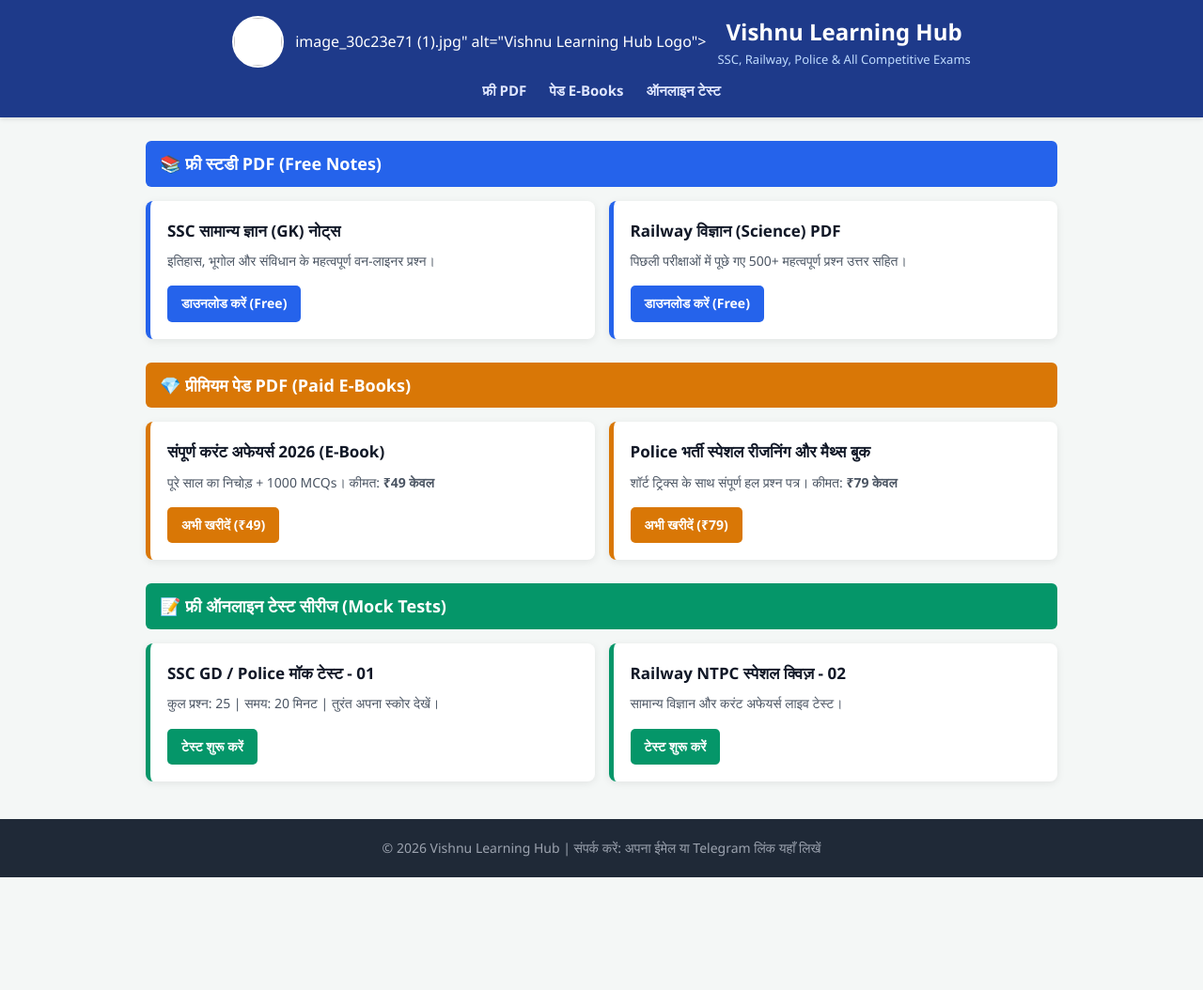
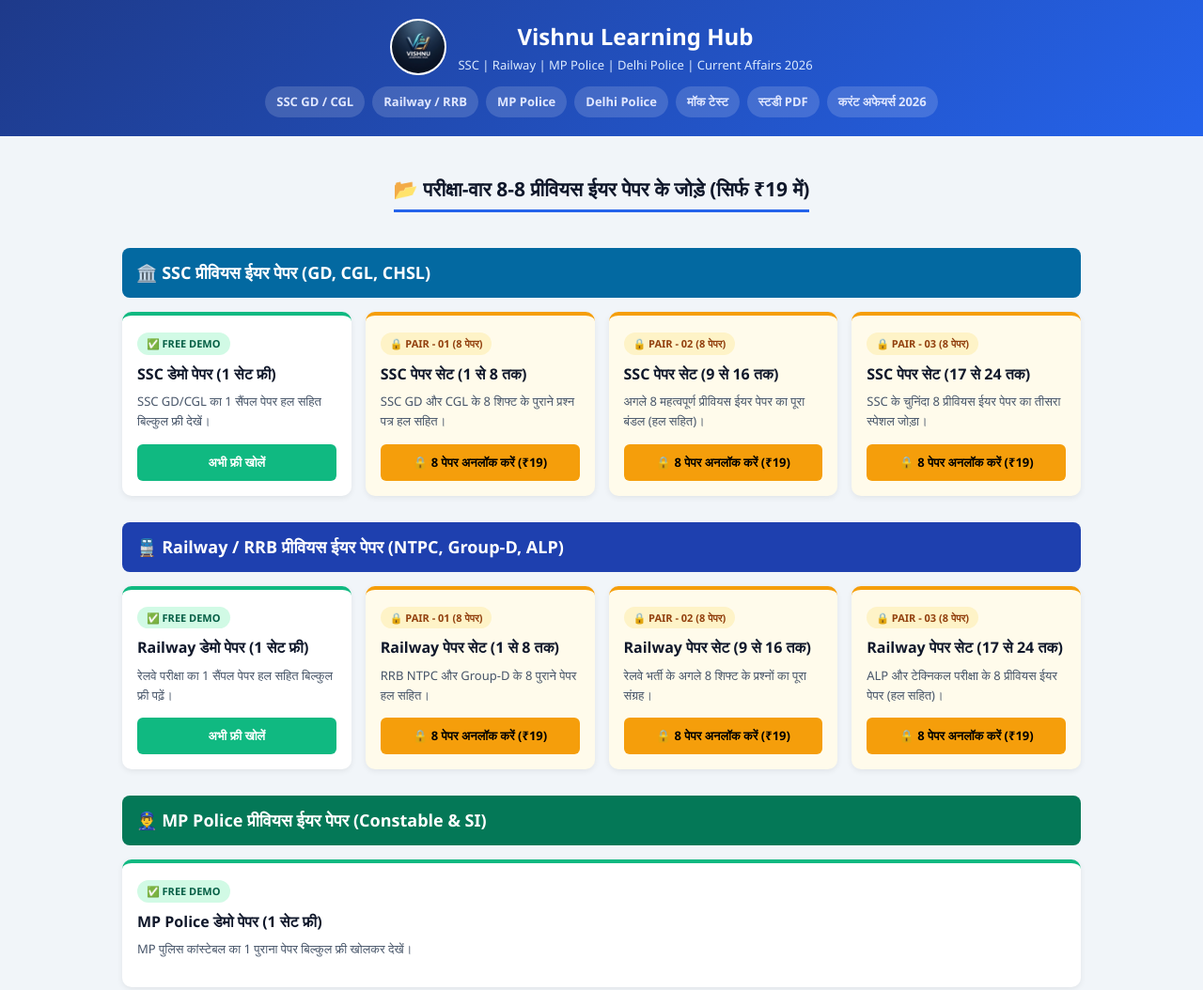
Before and after one commit to vishnu-learning-hub/vishnu-learning-hub.github.io, a plain HTML site: page index.html in a window 1280 px wide. Shown: the whole page at 94% size. Before the commit the page ends 934 px from the top, so only its background shows below. Drawn offline with Linux system fonts and the light colour scheme.

Commit message:
Update index.html with new title and content

```diff
--- a/index.html
+++ b/index.html
@@ -3,117 +3,177 @@
 <head>
     <meta charset="UTF-8">
     <meta name="viewport" content="width=device-width, initial-scale=1.0">
-    <title>Vishnu Learning Hub - SSC, Railway, Police Study Material</title>
+    <title>Vishnu Learning Hub - 8-8 Previous Year Paper Pairs & Current Affairs 2026</title>
+    <meta name="description" content="Vishnu Learning Hub - SSC GD, CGL, Railway RRB, MP Police, Delhi Police Previous Year Papers, Online Mock Tests & 2026 Current Affairs PDFs.">
+    <meta name="keywords" content="Vishnu Learning Hub, SSC GD previous year paper pdf, MP Police old paper, Railway RRB mock test, Delhi Police paper, Current Affairs 2026 PDF">
+    <meta name="author" content="Vishnu Learning Hub">
     <style>
         * { box-sizing: border-box; margin: 0; padding: 0; font-family: 'Segoe UI', Tahoma, sans-serif; }
-        body { background-color: #f4f7f6; color: #333; line-height: 1.6; }
+        body { background-color: #f1f5f9; color: #1e293b; line-height: 1.6; }
 
-        /* हेडर और लोगो डिजाइन */
-        header { background: #1e3a8a; color: white; padding: 15px 20px; text-align: center; box-shadow: 0 2px 5px rgba(0,0,0,0.1); }
-        .logo-container { display: flex; align-items: center; justify-content: center; gap: 12px; margin-bottom: 10px; }
-        .logo-container img { width: 55px; height: 55px; border-radius: 50%; border: 2px solid #fff; object-fit: cover; background: #fff; }
+        /* हेडर */
+        header { background: linear-gradient(135deg, #1e3a8a, #2563eb); color: white; padding: 20px 15px; text-align: center; }
+        .logo-container { display: flex; align-items: center; justify-content: center; gap: 12px; margin-bottom: 8px; }
+        .logo-container img { width: 60px; height: 60px; border-radius: 50%; border: 2px solid #fff; object-fit: cover; background: #fff; }
         header h1 { font-size: 24px; }
-        nav { margin-top: 10px; }
-        nav a { color: #e0e7ff; text-decoration: none; margin: 0 10px; font-weight: bold; font-size: 15px; }
-        nav a:hover { color: #fbbf24; }
+        nav { margin-top: 12px; display: flex; flex-wrap: wrap; justify-content: center; gap: 8px; }
+        nav a { color: #e0e7ff; text-decoration: none; font-weight: bold; font-size: 13px; background: rgba(255,255,255,0.15); padding: 6px 12px; border-radius: 20px; }
+        nav a:hover { background: #fbbf24; color: #000; }
 
-        /* मुख्य सेक्शन */
-        .container { max-width: 1000px; margin: 20px auto; padding: 0 15px; }
-        .section-title { background: #2563eb; color: white; padding: 10px 15px; border-radius: 6px; margin: 25px 0 15px; font-size: 18px; }
+        /* कंटेनर और सेक्शन */
+        .container { max-width: 1050px; margin: 20px auto; padding: 0 15px; }
+        .main-heading { text-align: center; font-size: 21px; color: #0f172a; margin: 20px 0 10px; border-bottom: 3px solid #2563eb; display: inline-block; padding-bottom: 5px; }
+        .section-header { display: flex; justify-content: space-between; align-items: center; background: #0f172a; color: white; padding: 12px 15px; border-radius: 8px; margin: 28px 0 15px; }
+        .section-header.ssc { background: #0369a1; }
+        .section-header.railway { background: #1e40af; }
+        .section-header.mppolice { background: #047857; }
+        .section-header.delhipolice { background: #4338ca; }
+        .section-header.ca-header { background: #991b1b; }
+        .section-header h2 { font-size: 18px; }
 
         /* कार्ड ग्रिड */
-        .grid { display: grid; grid-template-columns: repeat(auto-fit, minmax(280px, 1fr)); gap: 15px; }
-        .card { background: white; padding: 18px; border-radius: 8px; box-shadow: 0 2px 8px rgba(0,0,0,0.08); border-left: 5px solid #2563eb; }
-        .card.paid { border-left-color: #d97706; }
-        .card.test { border-left-color: #059669; }
-        .card h3 { font-size: 17px; margin-bottom: 8px; color: #111827; }
-        .card p { font-size: 14px; color: #4b5563; margin-bottom: 15px; }
+        .grid { display: grid; grid-template-columns: repeat(auto-fit, minmax(230px, 1fr)); gap: 15px; }
+        .card { background: white; padding: 16px; border-radius: 10px; box-shadow: 0 2px 6px rgba(0,0,0,0.07); position: relative; border-top: 4px solid #10b981; display: flex; flex-direction: column; justify-content: space-between; }
+        .card.locked { border-top-color: #f59e0b; background: #fffbeb; }
+        .card.ca-locked { border-top-color: #dc2626; background: #fef2f2; }
+
+        /* बैज */
+        .badge { display: inline-block; padding: 3px 10px; font-size: 11px; font-weight: bold; border-radius: 12px; margin-bottom: 8px; width: fit-content; }
+        .badge-free { background: #d1fae5; color: #065f46; }
+        .badge-paid { background: #fef3c7; color: #92400e; }
+        .badge-ca { background: #fee2e2; color: #991b1b; }
+
+        .card h3 { font-size: 16px; margin-bottom: 6px; color: #0f172a; }
+        .card p { font-size: 13px; color: #475569; margin-bottom: 14px; }
 
         /* बटन */
-        .btn { display: inline-block; padding: 8px 15px; border-radius: 5px; text-decoration: none; font-weight: bold; font-size: 14px; text-align: center; }
-        .btn-free { background: #2563eb; color: white; }
-        .btn-paid { background: #d97706; color: white; }
-        .btn-test { background: #059669; color: white; }
+        .btn { display: block; width: 100%; padding: 9px; border-radius: 6px; text-decoration: none; font-weight: bold; font-size: 13px; text-align: center; }
+        .btn-free { background: #10b981; color: white; }
+        .btn-unlock { background: #f59e0b; color: #000; }
+        .btn-ca { background: #dc2626; color: white; }
         .btn:hover { opacity: 0.9; }
 
-        /* फुटर */
-        footer { text-align: center; padding: 20px; background: #1f2937; color: #9ca3af; margin-top: 40px; font-size: 14px; }
+        /* प्रीमियम बैनर */
+        .vip-banner { background: linear-gradient(135deg, #b45309, #f59e0b); color: white; padding: 20px; border-radius: 10px; text-align: center; margin-top: 35px; }
+        .vip-banner h3 { font-size: 20px; margin-bottom: 8px; }
+        .vip-banner a { display: inline-block; background: #0f172a; color: white; padding: 10px 25px; border-radius: 6px; text-decoration: none; font-weight: bold; margin-top: 10px; }
+
+        footer { text-align: center; padding: 20px; background: #0f172a; color: #94a3b8; margin-top: 40px; font-size: 14px; }
     </style>
 </head>
 <body>
 
-    <!-- हेडर और लोगो -->
     <header>
         <div class="logo-container">
-            <!-- अपनी लोगो इमेज का नाम 'logo.png' रखकर GitHub पर अपलोड करें -->
-            <img ">image_30c23e71 (1).jpg" alt="Vishnu Learning Hub Logo">
+            <img src="image_30c23e71 (1).jpg" alt="Vishnu Learning Hub">
             <div>
                 <h1>Vishnu Learning Hub</h1>
-                <p style="font-size: 13px; color: #bfdbfe;">SSC, Railway, Police & All Competitive Exams</p>
+                <p style="font-size: 13px; color: #dbeafe;">SSC | Railway | MP Police | Delhi Police | Current Affairs 2026</p>
             </div>
         </div>
         <nav>
-            <a href="#free-pdf">फ्री PDF</a>
-            <a href="#paid-pdf">पेड E-Books</a>
-            <a href="#mock-test">ऑनलाइन टेस्ट</a>
+            <a href="#ssc-papers">SSC GD / CGL</a>
+            <a href="#railway-papers">Railway / RRB</a>
+            <a href="#mp-police-papers">MP Police</a>
+            <a href="#delhi-police-papers">Delhi Police</a>
+            <a href="#tests">मॉक टेस्ट</a>
+            <a href="#pdfs">स्टडी PDF</a>
+            <a href="#current-affairs">करंट अफेयर्स 2026</a>
         </nav>
     </header>
 
     <div class="container">
 
-        <!-- 1. फ्री पीडीएफ सेक्शन -->
-        <h2 id="free-pdf" class="section-title">📚 फ्री स्टडी PDF (Free Notes)</h2>
+        <div style="text-align: center;">
+            <h2 class="main-heading">📂 परीक्षा-वार 8-8 प्रीवियस ईयर पेपर के जोड़े (सिर्फ ₹19 में)</h2>
+        </div>
+
+        <!-- 1. SSC (GD, CGL) पेपर सेक्शन -->
+        <div id="ssc-papers" class="section-header ssc">
+            <h2>🏛️ SSC प्रीवियस ईयर पेपर (GD, CGL, CHSL)</h2>
+        </div>
         <div class="grid">
             <div class="card">
-                <h3>SSC सामान्य ज्ञान (GK) नोट्स</h3>
-                <p>इतिहास, भूगोल और संविधान के महत्वपूर्ण वन-लाइनर प्रश्न।</p>
-                <!-- नीचे Google Drive का लिंक डालें -->
-                <a href="यहाँ-अपना-GOOGLE-DRIVE-लिंक-डालें" target="_blank" class="btn btn-free">डाउनलोड करें (Free)</a>
+                <div>
+                    <span class="badge badge-free">✅ FREE DEMO</span>
+                    <h3>SSC डेमो पेपर (1 सेट फ्री)</h3>
+                    <p>SSC GD/CGL का 1 सैंपल पेपर हल सहित बिल्कुल फ्री देखें।</p>
+                </div>
+                <a href="यहाँ-SSC-फ्री-लिंक-डालें" target="_blank" class="btn btn-free">अभी फ्री खोलें</a>
             </div>
-            <div class="card">
-                <h3>Railway विज्ञान (Science) PDF</h3>
-                <p>पिछली परीक्षाओं में पूछे गए 500+ महत्वपूर्ण प्रश्न उत्तर सहित।</p>
-                <a href="यहाँ-अपना-GOOGLE-DRIVE-लिंक-डालें" target="_blank" class="btn btn-free">डाउनलोड करें (Free)</a>
+            <div class="card locked">
+                <div>
+                    <span class="badge badge-paid">🔒 PAIR - 01 (8 पेपर)</span>
+                    <h3>SSC पेपर सेट (1 से 8 तक)</h3>
+                    <p>SSC GD और CGL के 8 शिफ्ट के पुराने प्रश्न पत्र हल सहित।</p>
+                </div>
+                <a href="यहाँ-SSC-PAIR1-पेमेंट-लिंक-डालें" target="_blank" class="btn btn-unlock">🔒 8 पेपर अनलॉक करें (₹19)</a>
+            </div>
+            <div class="card locked">
+                <div>
+                    <span class="badge badge-paid">🔒 PAIR - 02 (8 पेपर)</span>
+                    <h3>SSC पेपर सेट (9 से 16 तक)</h3>
+                    <p>अगले 8 महत्वपूर्ण प्रीवियस ईयर पेपर का पूरा बंडल (हल सहित)।</p>
+                </div>
+                <a href="यहाँ-SSC-PAIR2-पेमेंट-लिंक-डालें" target="_blank" class="btn btn-unlock">🔒 8 पेपर अनलॉक करें (₹19)</a>
+            </div>
+            <div class="card locked">
+                <div>
+                    <span class="badge badge-paid">🔒 PAIR - 03 (8 पेपर)</span>
+                    <h3>SSC पेपर सेट (17 से 24 तक)</h3>
+                    <p>SSC के चुनिंदा 8 प्रीवियस ईयर पेपर का तीसरा स्पेशल जोड़ा।</p>
+                </div>
+                <a href="यहाँ-SSC-PAIR3-पेमेंट-लिंक-डालें" target="_blank" class="btn btn-unlock">🔒 8 पेपर अनलॉक करें (₹19)</a>
             </div>
         </div>
 
-        <!-- 2. पेड पीडीएफ सेक्शन -->
-        <h2 id="paid-pdf" class="section-title" style="background: #d97706;">💎 प्रीमियम पेड PDF (Paid E-Books)</h2>
+        <!-- 2. रेलवे (Railway / RRB) पेपर सेक्शन -->
+        <div id="railway-papers" class="section-header railway">
+            <h2>🚆 Railway / RRB प्रीवियस ईयर पेपर (NTPC, Group-D, ALP)</h2>
+        </div>
         <div class="grid">
-            <div class="card paid">
-                <h3>संपूर्ण करंट अफेयर्स 2026 (E-Book)</h3>
-                <p>पूरे साल का निचोड़ + 1000 MCQs। कीमत: <strong>₹49 केवल</strong></p>
-                <!-- नीचे Razorpay / Cosmofeed / WhatsApp लिंक डालें -->
-                <a href="यहाँ-पेमेंट-या-WHATSAPP-लिंक-डालें" target="_blank" class="btn btn-paid">अभी खरीदें (₹49)</a>
+            <div class="card">
+                <div>
+                    <span class="badge badge-free">✅ FREE DEMO</span>
+                    <h3>Railway डेमो पेपर (1 सेट फ्री)</h3>
+                    <p>रेलवे परीक्षा का 1 सैंपल पेपर हल सहित बिल्कुल फ्री पढ़ें।</p>
+                </div>
+                <a href="यहाँ-रेलवे-फ्री-लिंक-डालें" target="_blank" class="btn btn-free">अभी फ्री खोलें</a>
             </div>
-            <div class="card paid">
-                <h3>Police भर्ती स्पेशल रीजनिंग और मैथ्स बुक</h3>
-                <p>शॉर्ट ट्रिक्स के साथ संपूर्ण हल प्रश्न पत्र। कीमत: <strong>₹79 केवल</strong></p>
-                <a href="यहाँ-पेमेंट-या-WHATSAPP-लिंक-डालें" target="_blank" class="btn btn-paid">अभी खरीदें (₹79)</a>
+            <div class="card locked">
+                <div>
+                    <span class="badge badge-paid">🔒 PAIR - 01 (8 पेपर)</span>
+                    <h3>Railway पेपर सेट (1 से 8 तक)</h3>
+                    <p>RRB NTPC और Group-D के 8 पुराने पेपर हल सहित।</p>
+                </div>
+                <a href="यहाँ-रेलवे-PAIR1-पेमेंट-लिंक-डालें" target="_blank" class="btn btn-unlock">🔒 8 पेपर अनलॉक करें (₹19)</a>
+            </div>
+            <div class="card locked">
+                <div>
+                    <span class="badge badge-paid">🔒 PAIR - 02 (8 पेपर)</span>
+                    <h3>Railway पेपर सेट (9 से 16 तक)</h3>
+                    <p>रेलवे भर्ती के अगले 8 शिफ्ट के प्रश्नों का पूरा संग्रह।</p>
+                </div>
+                <a href="यहाँ-रेलवे-PAIR2-पेमेंट-लिंक-डालें" target="_blank" class="btn btn-unlock">🔒 8 पेपर अनलॉक करें (₹19)</a>
+            </div>
+            <div class="card locked">
+                <div>
+                    <span class="badge badge-paid">🔒 PAIR - 03 (8 पेपर)</span>
+                    <h3>Railway पेपर सेट (17 से 24 तक)</h3>
+                    <p>ALP और टेक्निकल परीक्षा के 8 प्रीवियस ईयर पेपर (हल सहित)।</p>
+                </div>
+                <a href="यहाँ-रेलवे-PAIR3-पेमेंट-लिंक-डालें" target="_blank" class="btn btn-unlock">🔒 8 पेपर अनलॉक करें (₹19)</a>
             </div>
         </div>
 
-        <!-- 3. ऑनलाइन टेस्ट सेक्शन -->
-        <h2 id="mock-test" class="section-title" style="background: #059669;">📝 फ्री ऑनलाइन टेस्ट सीरीज (Mock Tests)</h2>
+        <!-- 3. एमपी पुलिस (MP Police) पेपर सेक्शन -->
+        <div id="mp-police-papers" class="section-header mppolice">
+            <h2>👮‍♂️ MP Police प्रीवियस ईयर पेपर (Constable & SI)</h2>
+        </div>
         <div class="grid">
-            <div class="card test">
-                <h3>SSC GD / Police मॉक टेस्ट - 01</h3>
-                <p>कुल प्रश्न: 25 | समय: 20 मिनट | तुरंत अपना स्कोर देखें।</p>
-                <!-- नीचे Google Form क्विज़ का लिंक डालें -->
-                <a href="यहाँ-GOOGLE-FORM-टेस्ट-लिंक-डालें" target="_blank" class="btn btn-test">टेस्ट शुरू करें</a>
-            </div>
-            <div class="card test">
-                <h3>Railway NTPC स्पेशल क्विज़ - 02</h3>
-                <p>सामान्य विज्ञान और करंट अफेयर्स लाइव टेस्ट।</p>
-                <a href="यहाँ-GOOGLE-FORM-टेस्ट-लिंक-डालें" target="_blank" class="btn btn-test">टेस्ट शुरू करें</a>
-            </div>
-        </div>
-
-    </div>
-
-    <footer>
-        <p>© 2026 Vishnu Learning Hub | संपर्क करें: अपना ईमेल या Telegram लिंक यहाँ लिखें</p>
-    </footer>
-
-</body>
-</html>
+            <div class="card">
+                <div>
+                    <span class="badge badge-free">✅ FREE DEMO</span>
+                    <h3>MP Police डेमो पेपर (1 सेट फ्री)</h3>
+                    <p>MP पुलिस कांस्टेबल का 1 पुराना पेपर बिल्कुल फ्री खोलकर देखें।</p>
+                </div>
```
